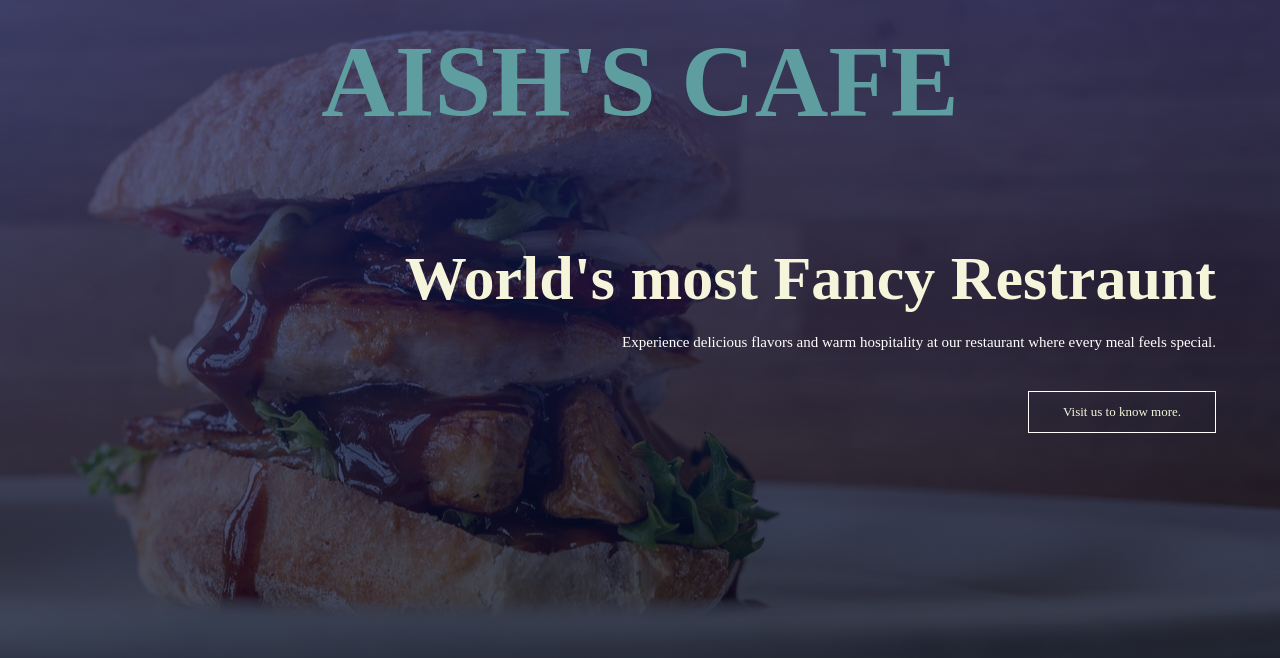
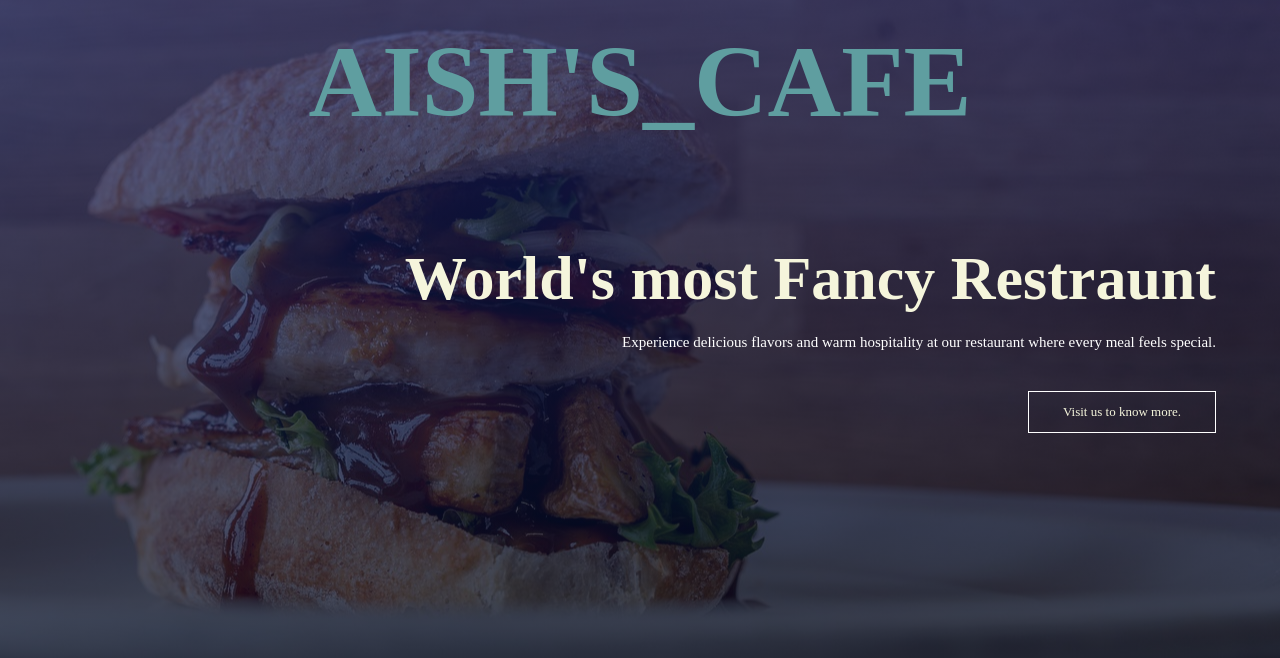
Before and after one commit to aishwarya880/MyCafe, a plain HTML site: page index.html in a window 1280 px wide. Shown: the part 142-800 px from the top of the page. Drawn offline with Linux system fonts and the light colour scheme.

Commit message:
name changed

```diff
--- a/index.html
+++ b/index.html
@@ -1,11 +1,14 @@
 <!DOCTYPE html>
 <html>
+
 <head>
     <meta name="viewport" content="width= device-width, initial-scale=1.0">
     <title>Restraunt Website Design</title>
     <link rel="stylesheet" href="style.css">
-    <link rel="stylesheet" href="https://cdn.jsdelivr.net/npm/@fortawesome/fontawesome-free@6.6.0/css/fontawesome.min.css">
+    <link rel="stylesheet"
+        href="https://cdn.jsdelivr.net/npm/@fortawesome/fontawesome-free@6.6.0/css/fontawesome.min.css">
 </head>
+
 <body>
     <section class="header">
         <nav>
@@ -25,7 +28,7 @@
             <i class="fa fa-bars"></i>
         </nav>
         <div class="main">
-    <h1><b>  AISH'S CAFE</b></h1>
+            <h1><b> AISH'S_CAFE</b></h1>
         </div>
 
         <div class="text-box">
@@ -37,13 +40,14 @@
 
     </section>
     <script>
-    var navLinks=document.getElementById("navLinks");
-    function showMenu(){
-        navLinks.style.right="0";
+        var navLinks = document.getElementById("navLinks");
+        function showMenu() {
+            navLinks.style.right = "0";
         }
-    function hideMenu(){
-        navLinks.style.right="-200px";
+        function hideMenu() {
+            navLinks.style.right = "-200px";
         }
     </script>
 </body>
+
 </html>
```
Lines whose indentation alone changed are shown as unchanged.
